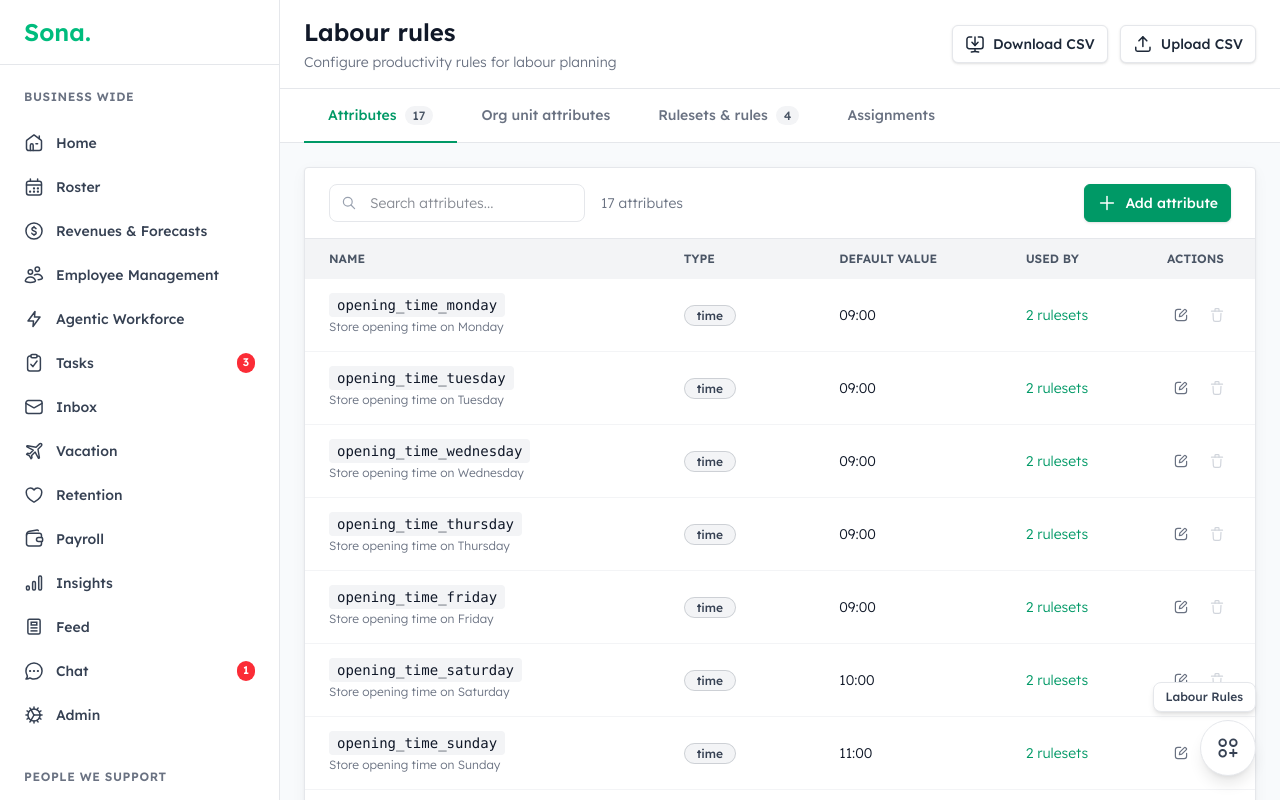
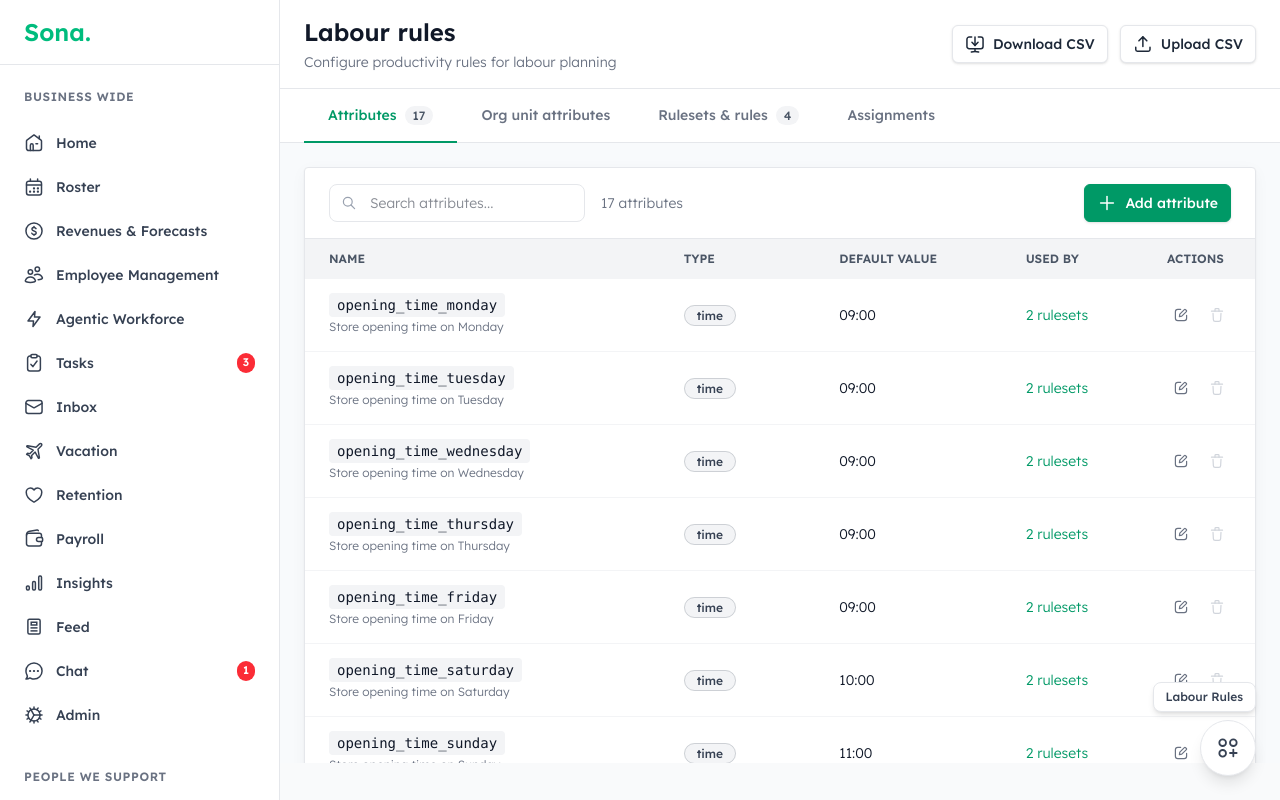
Before and after one commit to mollyannwright/sona-design-experiments, a React (Vite) app: page /labour-rules in a window 1280 px wide. Built offline with nearby package versions, Linux system fonts and the light colour scheme.

Commit message:
Set fixed responsive height for main body container
- Changed main content container from flex-1 to fixed height
- Set height to calc(100vh - 180px) for responsive viewport-based sizing
- Accounts for header and tabs height
- Container now has fixed height that adapts to screen size

```diff
--- a/prototype-outputs/labour-rules-configuration/LabourRules.tsx
+++ b/prototype-outputs/labour-rules-configuration/LabourRules.tsx
@@ -118,7 +118,7 @@ export function LabourRules() {
         </div>
 
         {/* Content */}
-        <div className="px-6 pb-6 pt-6 overflow-y-auto flex-1">
+        <div className="px-6 pb-6 pt-6 overflow-y-auto" style={{ height: 'calc(100vh - 180px)' }}>
           {/* Tab Content */}
           {activeTab === 'attributes' && (
             <AttributesTab
```
